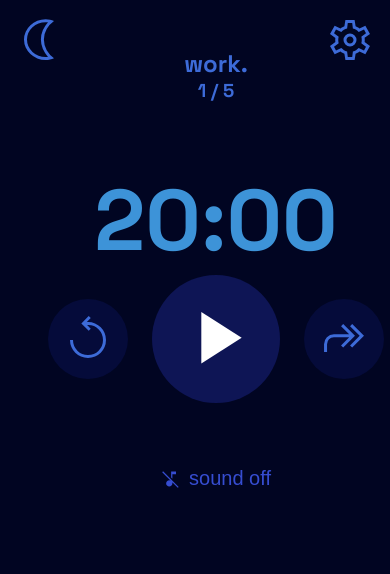
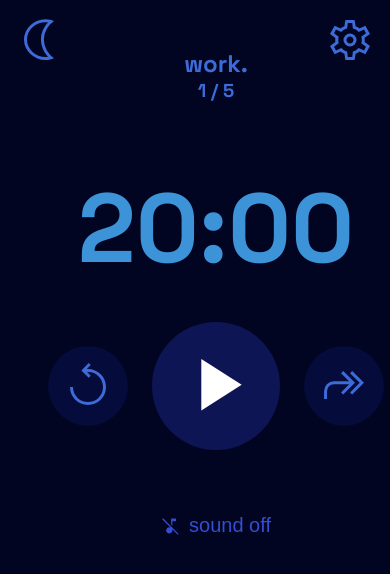
Before and after one commit to mistyb01/pomos, a React (Vite) app: page / in a window 390 px wide. Shown: the top 574 px of the page. Built offline with nearby package versions, Linux system fonts and the light colour scheme; no server answers.

Commit message:
mobile view spacing and text size

```diff
--- a/src/styles/index.css
+++ b/src/styles/index.css
@@ -117,8 +117,11 @@ main {
 }
 
 .timer-container {
-  font-size: min(22vw, 12rem);
+  font-size: min(25vw, 12rem);
   font-weight: 700;
+  display: flex;
+  flex-direction: column;
+  gap: 2rem;
 }
 
 button {
--- a/src/styles/index.scss
+++ b/src/styles/index.scss
@@ -29,8 +29,11 @@ main {
 }
 
 .timer-container {
-  font-size: min(22vw, 12rem);
+  font-size: min(25vw, 12rem);
   font-weight: 700;
+  display: flex;
+  flex-direction: column;
+  gap: 2rem;
 }
 
 button {
```
Also changed, not shown: 1 other file (tests, documents, lock files or other folders).
